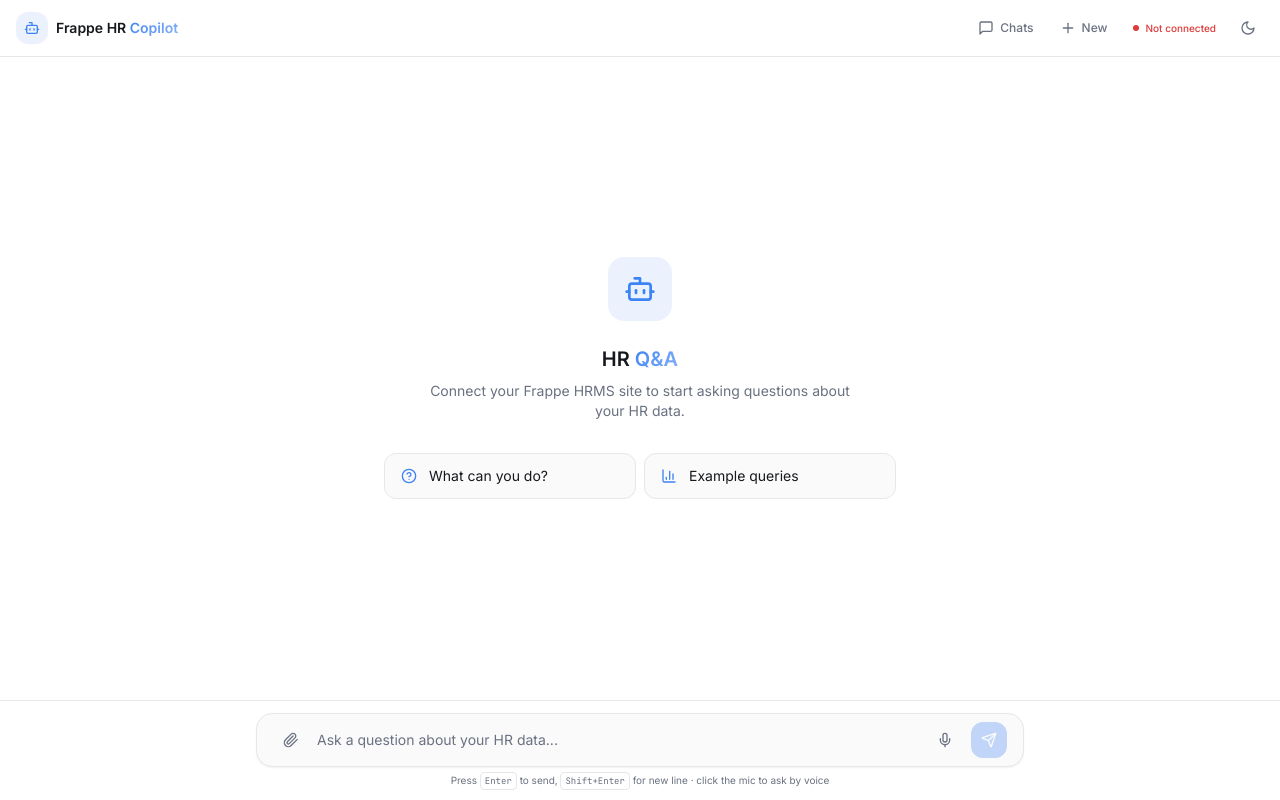
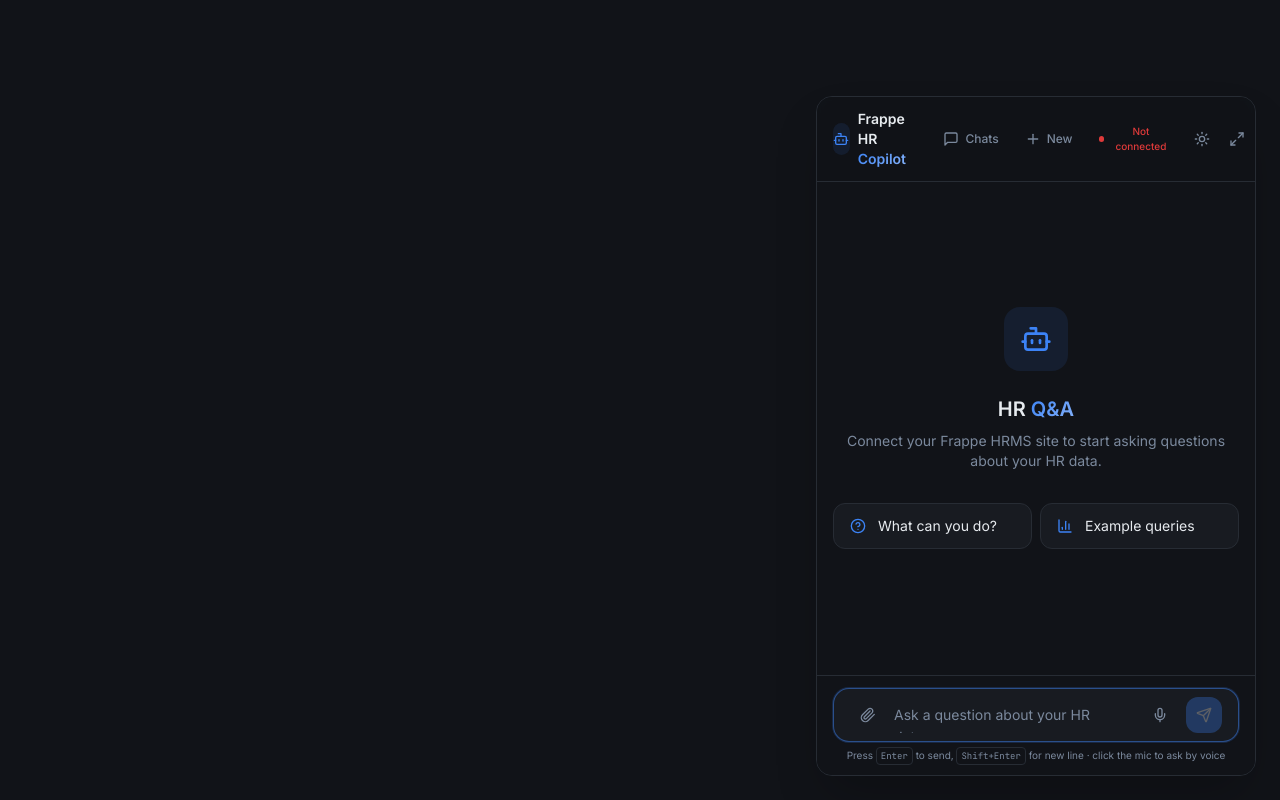
Before and after one commit to Gunasekhar17/Procoaching--Copilot, a React (Vite) app: page / in a window 1280 px wide. Both pictures are taken after a click on the button "Open Frappe Copilot". Built offline with nearby package versions, Linux system fonts and the light colour scheme; the HTML template or start-up script is replaced by a standard one.

Commit message:
Update Index.tsx

```diff
--- a/src/pages/Index.tsx
+++ b/src/pages/Index.tsx
@@ -1,5 +1,5 @@
 import { useState, useCallback, useRef, useEffect } from "react";
-import { Bot, Menu, Sun, Moon, MessageSquare, Plus } from "lucide-react";
+import { Bot, Menu, Sun, Moon, MessageSquare, Plus, Maximize2, Minimize2, X } from "lucide-react";
 import { toast } from "sonner";
 import { useTheme } from "@/hooks/useTheme";
 import { useChatStore, type ChatMessage, type UploadedFileData, type ImportPreviewData, type ImportExecuteResult, type WritePreviewData, type WriteExecuteResult } from "@/hooks/useChatStore";
@@ -28,6 +28,8 @@
 
   const [isLoading, setIsLoading] = useState(false);
   const [sidebarOpen, setSidebarOpen] = useState(false);
+  const [widgetOpen, setWidgetOpen] = useState(false);
+  const [expanded, setExpanded] = useState(false);
   const messagesEndRef = useRef<HTMLDivElement>(null);
 
   const scrollToBottom = useCallback(() => {
@@ -229,8 +231,35 @@
     [activeChatId, createChat, addMessage, updateLastAgentMessage, connection, chats, buildAuthPayload]
   );
 
+  // Collapsed: just the floating launcher button, bottom-right.
+  if (!widgetOpen) {
+    return (
+      <div className="fixed bottom-6 right-6 z-50">
+        <button
+          onClick={() => setWidgetOpen(true)}
+          title="Open Frappe Copilot"
+          className="relative flex h-16 w-16 items-center justify-center rounded-full bg-primary text-primary-foreground shadow-xl shadow-primary/25 transition-transform hover:scale-105 active:scale-95"
+        >
+          <Bot className="h-7 w-7" />
+          <span
+            className={`absolute -top-0.5 -right-0.5 h-3.5 w-3.5 rounded-full ring-2 ring-background ${
+              isConnected ? "bg-success" : "bg-destructive"
+            }`}
+          />
+        </button>
+      </div>
+    );
+  }
+
+  // Open: a floating panel by default, or a near-fullscreen panel when expanded.
   return (
-    <div className="flex h-screen w-full overflow-hidden bg-background">
+    <div
+      className={`fixed z-50 flex flex-col overflow-hidden rounded-2xl border border-border bg-background shadow-2xl transition-all duration-200 ${
+        expanded
+          ? "inset-4 sm:inset-8"
+          : "bottom-6 right-6 h-[min(700px,85vh)] w-[min(440px,92vw)]"
+      }`}
+    >
       {/* Chat history overlay */}
       <ChatSidebar
         chats={chats}
@@ -243,7 +272,7 @@
         onClose={() => setSidebarOpen(false)}
       />
 
-      {/* Main Area - Full width */}
+      {/* Main Area */}
       <div className="flex flex-1 flex-col min-w-0">
         {/* Header */}
         <header className="flex items-center gap-3 border-b border-border bg-background/80 backdrop-blur-sm px-4 py-3 shrink-0">
@@ -295,6 +324,22 @@
             >
               {theme === "dark" ? <Sun className="h-4 w-4" /> : <Moon className="h-4 w-4" />}
             </button>
+            {/* Expand / shrink the floating panel */}
+            <button
+              onClick={() => setExpanded((e) => !e)}
+              className="flex h-8 w-8 items-center justify-center rounded-lg text-muted-foreground hover:bg-accent transition-colors"
+              title={expanded ? "Shrink" : "Expand"}
+            >
+              {expanded ? <Minimize2 className="h-4 w-4" /> : <Maximize2 className="h-4 w-4" />}
+            </button>
+            {/* Minimize back to the launcher button */}
+            <button
+              onClick={() => setWidgetOpen(false)}
+              className="flex h-8 w-8 items-center justify-center rounded-lg text-muted-foreground hover:bg-accent transition-colors"
+              title="Minimize"
+            >
+              <X className="h-4 w-4" />
+            </button>
           </div>
         </header>
 
```
